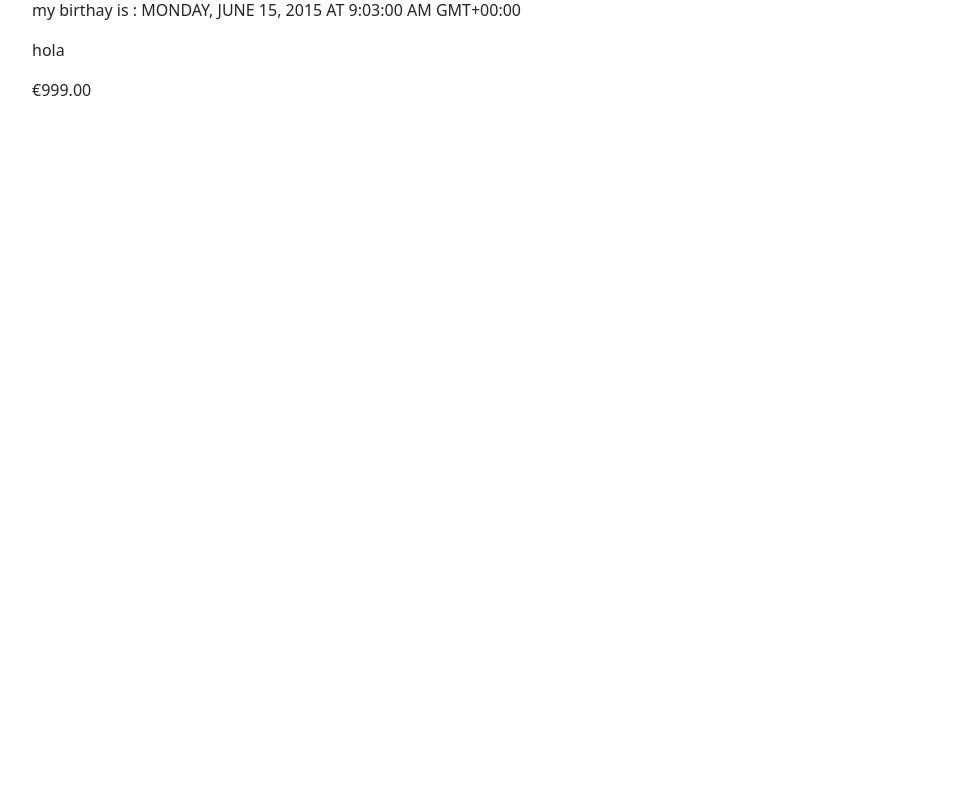
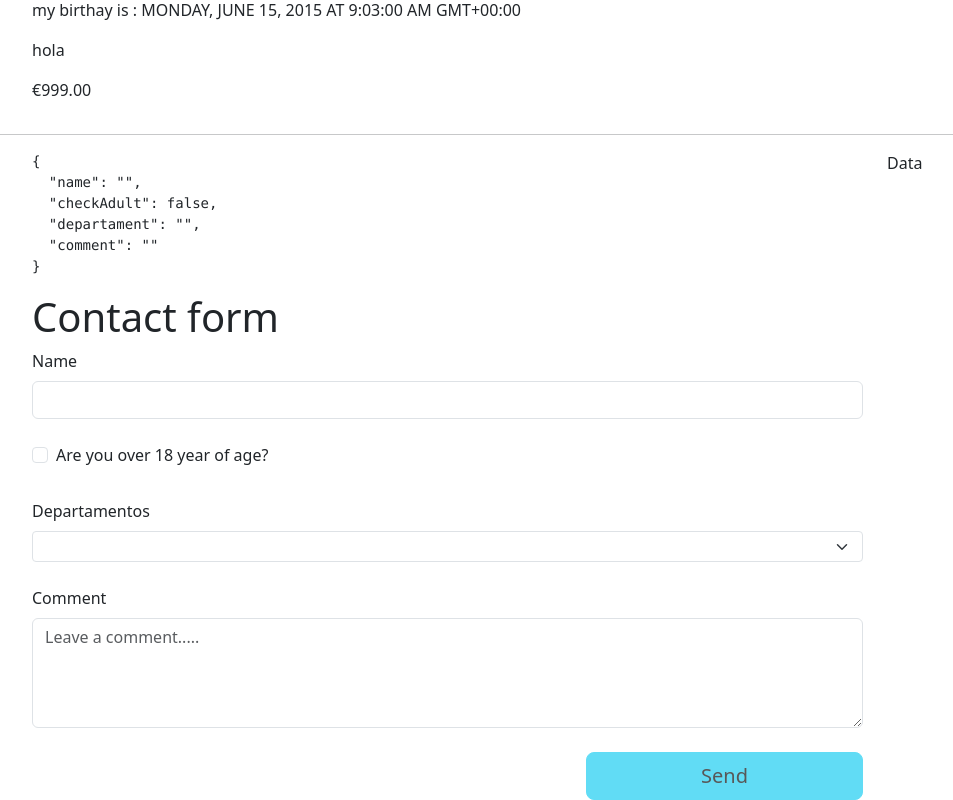
Before and after one commit to alainhortiz/app28, an Angular app: page / in a window 1280 px wide. Shown: the part 2388-3188 px from the top of the page, without its empty margins (50-1003 px from the left). Before the commit the page ends 2506 px from the top, so only its background shows below. Built offline with nearby package versions, Linux system fonts and the light colour scheme.

Commit message:
Formularios template-drive form

```diff
--- a/src/app/app.component.html
+++ b/src/app/app.component.html
@@ -209,3 +209,12 @@
     </div>
   </div>
 </div>
+<hr>
+<div class="container">
+  <div class="row">
+    <div class="col-9">
+      <app-contac></app-contac>
+    </div>
+    <div class="col-3">Data</div>
+  </div>
+</div>
--- a/src/app/app.component.ts
+++ b/src/app/app.component.ts
@@ -6,6 +6,7 @@ import { FormNewItemComponent } from './componentes/form-new-item/form-new-item.
 import { FormsModule } from '@angular/forms';
 import { FilterPipe } from './pipes/filter.pipe';
 import { CitiesComponent } from './componentes/cities/cities.component';
+import { ContacComponent } from './componentes/contac/contac.component';
 
 @Component({
   selector: 'app-root',
@@ -15,6 +16,7 @@ import { CitiesComponent } from './componentes/cities/cities.component';
     RouterOutlet,
     ButtonComponent,
     CitiesComponent,
+    ContacComponent,
     FormNewItemComponent,
     FormsModule,
     FilterPipe],
--- /dev/null
+++ b/src/app/componentes/contac/contac.component.html
@@ -0,0 +1,32 @@
+<pre>{{contactForm.value| json}}</pre>
+<h1>Contact form</h1>
+<form (ngSubmit)="onSubmit(contactForm)" #contactForm="ngForm">
+    <div class="mb-4">
+        <label for="name" class="form-label">Name</label>
+        <input type="text" class="form-control" id="name" name="name" [(ngModel)]="model.name" required #name="ngModel">
+        <div [hidden]="name.valid || name.pristine" class="alert alert-danger">This fields is required.</div>
+    </div>
+    <div class="mb-4 form-check">
+        <label for="checkAdult" class="form-label">Are you over 18 year of age?</label>
+        <input type="checkbox" class="form-check-input" id="checkAdult" name="checkAdult"  [(ngModel)]="model.checkAdult" required #checkAdult="ngModel">
+        <div [hidden]="checkAdult.valid || checkAdult.pristine" class="alert alert-danger">This fields is required.</div>
+    </div>
+    <div class="mb-4">
+        <label for="departament" class="form-label">Departamentos</label>
+        <select name="departament" id="departament" class="form-select form-select-sm" [(ngModel)]="model.departament" #departament="ngModel">
+            <option selected>Seleccione ...</option>
+            <option value="marketing">Marketing</option>
+            <option value="sales">Sales</option>
+            <option value="other">Other</option>
+        </select>
+        <div [hidden]="departament.valid || departament.pristine" class="alert alert-danger">This fields is required.</div>
+    </div>
+    <div class="mb-4">
+        <label for="comment" class="form-label">Comment</label>
+        <textarea class="form-control"   name="comment" id="comment" rows="4" placeholder="Leave a comment....." [(ngModel)]="model.comment" required #comment="ngModel"></textarea>
+        <div [hidden]="comment.valid || comment.pristine" class="alert alert-danger">This fields is required.</div>
+    </div>
+    <div class="d-grid gap-2 col-4 float-end">
+        <button type="submit" class="btn btn-info btn-lg" [disabled]="contactForm.invalid">Send</button>
+    </div>
+</form>
--- /dev/null
+++ b/src/app/componentes/contac/contac.component.ts
@@ -0,0 +1,27 @@
+import { Component } from '@angular/core';
+import { CommonModule } from '@angular/common';
+import { FormsModule, NgForm } from '@angular/forms';
+import { Contact } from '../../interfaces';
+
+@Component({
+  selector: 'app-contac',
+  standalone: true,
+  imports: [CommonModule, FormsModule],
+  templateUrl: './contac.component.html',
+  styleUrl: './contac.component.scss',
+})
+export class ContacComponent {
+
+  model: Contact =  {
+    name: '',
+    checkAdult: false,
+    departament: '',
+    comment: ''
+  }
+
+  onSubmit(form: NgForm): void {
+    if (form.valid) {
+      console.log('Form Values', form);
+    }
+  }
+}
--- /dev/null
+++ b/src/app/interfaces/index.ts
@@ -0,0 +1,6 @@
+export interface Contact {
+    name: string;
+    checkAdult: boolean;
+    departament: string;
+    comment: string;
+}
```
Also changed, not shown: src/app/componentes/contac/contac.component.scss (added), 2 other files (tests, documents, lock files or other folders).
